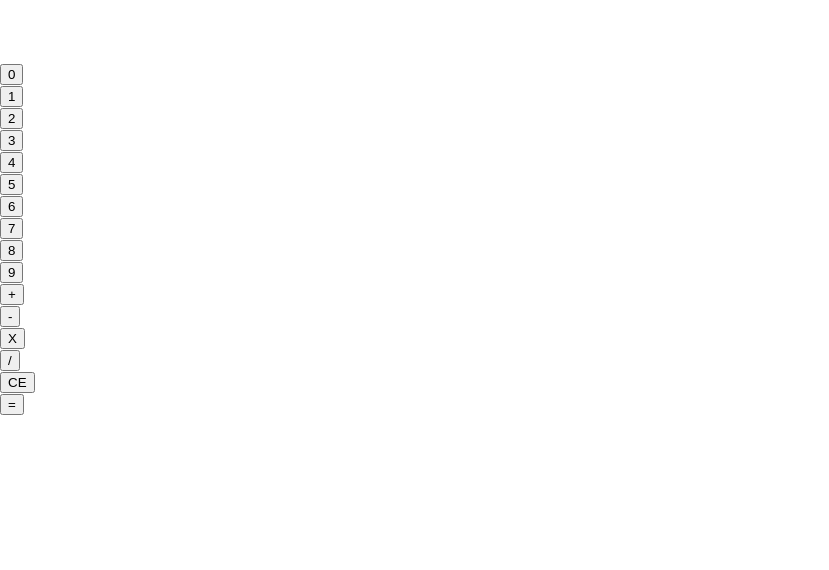
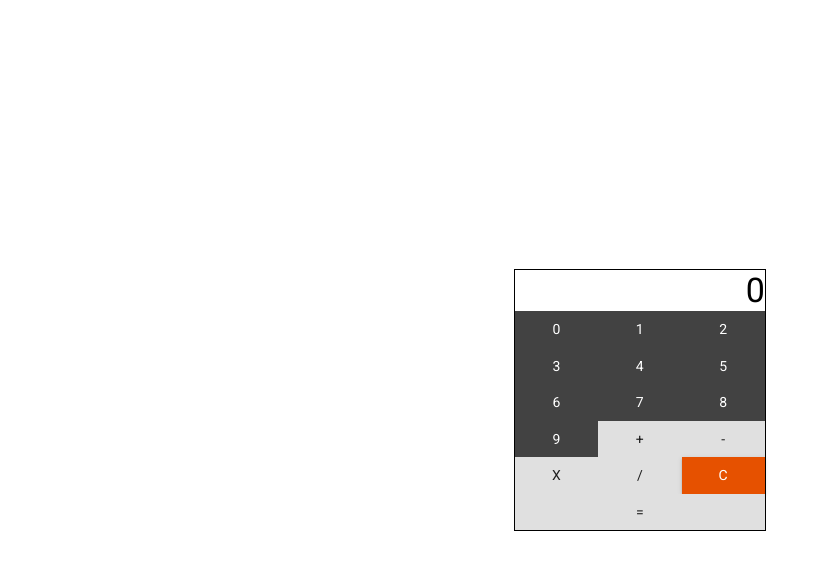
Before and after one commit to PetDios9/react-calculator, a React (Create React App) app: page / in a window 1280 px wide. Shown: the top 570 px of the page, without its empty margins (0-829 px from the left). Built offline with nearby package versions, Linux system fonts and the light colour scheme.

Commit message:
added styling, functionality with clear button. cleaned up code a bit

```diff
--- a/package.json
+++ b/package.json
@@ -3,9 +3,11 @@
   "version": "0.1.0",
   "private": true,
   "dependencies": {
+    "@material-ui/core": "^4.11.0",
     "@testing-library/jest-dom": "^4.2.4",
     "@testing-library/react": "^9.5.0",
     "@testing-library/user-event": "^7.2.1",
+    "fontsource-roboto": "^3.0.3",
     "react": "^16.13.1",
     "react-dom": "^16.13.1",
     "react-scripts": "3.4.3"
--- a/src/App.js
+++ b/src/App.js
@@ -1,10 +1,39 @@
 import React from 'react';
 import './App.css';
 import CalcContainer from './CalcContainer';
+import {Grid, ThemeProvider, createMuiTheme } from '@material-ui/core'
+import {grey, orange } from '@material-ui/core/colors';
+
 
 function App() {
+
+const theme = createMuiTheme({
+    palette: {
+        primary: {
+            main: grey[800],
+        },
+        secondary: {
+            main: orange[900]
+        }
+    }
+  })
+
   return (
-   <CalcContainer />
+    <ThemeProvider theme={theme}>
+        <Grid
+          container
+          spacing={0}
+          direction="column"
+          justify="center"
+          alignContent="center"
+          style={{ minHeight: '100vh' }}>
+
+          <Grid item>
+            <CalcContainer />
+          </Grid>
+
+        </Grid>
+    </ThemeProvider>
   );
 }
 
--- a/src/CalcContainer.js
+++ b/src/CalcContainer.js
@@ -1,32 +1,53 @@
 /* eslint-disable default-case */
 import React, {useState} from 'react'
+import {Box} from '@material-ui/core'
 import KeyPad from './Keypad'
 import NumScreen from './NumScreen'
 
 function CalcContainer(){
-    let [num, setNum] = useState('')
-    let [secondNum, setSecondNum] = useState('')
+    let [num, setNum] = useState('0')
+    let [secondNum, setSecondNum] = useState('0')
     let [total, setTotal] = useState('')
     let [operator, setOperator] = useState('')
     let [operatorPressed, setOperatorPressed] = useState(false)
+    let [cButtonPressed, setCButtonPressed] = useState(false)
 
 
     function handleChange(e){
-        let {value} = e.target
+        let {value} = e.currentTarget
+
         operatorPressed ?
-        setSecondNum(prevNum => prevNum + value) :
-        setNum(prevNum => prevNum + value)
+        setSecondNum(prevNum => {
+            // eslint-disable-next-line eqeqeq
+            if (prevNum == 0){
+                setCButtonPressed(false)
+                return '' + value
+            } else {
+                setCButtonPressed(false)
+                return prevNum + value
+            }
+        }) :
+        setNum(prevNum => {
+            // eslint-disable-next-line eqeqeq
+            if (prevNum == 0){
+                setCButtonPressed(false)
+                return '' + value
+            } else {
+                setCButtonPressed(false)
+                return prevNum + value
+            }
+        })
     }
 
     function handleOperator(e){
-        let {value} = e.target
+        let {value} = e.currentTarget
         setOperator(value)
         setOperatorPressed(true)
 
         if (total !== ''){
             setNum(total)
             setOperator(value)
-            setSecondNum('')
+            setSecondNum('0')
             setTotal('')
         }
     }
@@ -51,21 +72,42 @@ function CalcContainer(){
         }
     }
 
-    function clear(){
-        setNum('')
-        setSecondNum('')
+    function clearEverything(){
+        setNum('0')
+        setSecondNum('0')
         setTotal('')
         setOperator('')
         setOperatorPressed(false)
+       // setCButtonPressed(false)
     }
 
-    const numbuttonNumbers = [0, 1, 2, 3, 4, 5, 6, 7, 8, 9]
+    function clear(){
+        setCButtonPressed(true)
+        operatorPressed ? setSecondNum('0') : setNum('0')
+    }
+
 
     return(
-        <div className="CalcContainer">
-            <NumScreen numbuttonNumbers={numbuttonNumbers} operator={operator} num={num} secondNum={secondNum} total={total}/>
-            <KeyPad handleEqual={handleEqual} handleOperator={handleOperator} clear={clear} handleChange={handleChange}/>
-        </div>
+        <Box border={1} width={250}>
+
+            <NumScreen
+            operator={operator}
+            num={num}
+            secondNum={secondNum}
+            total={total}
+            operatorPressed={operatorPressed}
+            />
+
+            <KeyPad
+            handleEqual={handleEqual}
+            handleOperator={handleOperator}
+            clearEverything={clearEverything}
+            handleChange={handleChange}
+            clear={clear}
+            cButtonPressed={cButtonPressed}
+            />
+
+        </Box>
 
     )
 }
--- a/src/Keypad.js
+++ b/src/Keypad.js
@@ -1,52 +1,108 @@
 import React from 'react'
+import { Grid, Button, makeStyles,} from '@material-ui/core'
+import 'fontsource-roboto'
+
+
 
 function Keypad(props){
+    let useBtnStyles = makeStyles({
+        root: {
+            borderRadius: 0,
+        }
+    })
+    let btnStyles = useBtnStyles()
 
     let numButtons = [0,1,2,3,4,5,6,7,8,9].map(num =>
-        <div>
-            <button
+        <Grid item xs={4}>
+            <Button
+                disableElevation
+                className={btnStyles.root}
+                fullWidth="false"
+                variant="contained"
+                color="primary"
                 onClick={props.handleChange}
                 value={`${num}`}
                 name={`${num}`}>
                 {num}
-            </button>
-        </div>)
-
+            </Button>
+        </Grid>)
     let operatorButtons = ['+', '-', 'X', '/'].map(op =>
-        <div>
-            <button
+            <Grid item xs={4}>
+                <Button
+                    disableElevation
+                    className={btnStyles.root}
+                    fullWidth="false"
+                    variant="contained"
                     onClick={props.handleOperator}
                     value={`${op}`}
                     name={`${op}`}>
                     {op}
-            </button>
-        </div>)
+                </Button>
+            </Grid>)
 
-    return(
-        <div>
-            {numButtons}
-            {operatorButtons}
-
-            <div>
-                <button
-                onClick={props.clear}
+    let ceButton =
+        <Grid item xs={4}>
+            <Button
+                className={btnStyles.root}
+                fullWidth="false"
+                variant="contained"
+                color="secondary"
+                onClick={props.clearEverything}
                 value="CE"
                 name="CE">
                 CE
-                </button>
-            </div>
+            </Button>
+        </Grid>
 
-            <div>
-                <button
+    let cButton =
+        <Grid item xs={4}>
+            <Button
+                className={btnStyles.root}
+                fullWidth="false"
+                variant="contained"
+                color="secondary"
+                onClick={props.clear}
+                value="C"
+                name="C">
+                C
+            </Button>
+        </Grid>
+
+
+    let equalButton =
+        <Grid item xs={12}>
+            <Button
+                disableElevation
+                className={btnStyles.root}
+                alignItems="center"
+                fullWidth="false"
+                variant="contained"
                 onClick={props.handleEqual}
                 value="="
                 name="=">
                 =
-                </button>
-            </div>
+            </Button>
+        </Grid>
 
-        </div>
-    )
+
+
+    return(
+        <div>
+            <Grid container
+            spacing={0}
+            direction="row"
+            alignItems="center">
+
+                {numButtons}
+                {operatorButtons}
+                {props.cButtonPressed ?
+                    ceButton:
+                    cButton
+                }
+                {equalButton}
+
+            </Grid>
+        </div>)
 }
 
 export default Keypad
--- a/src/NumScreen.js
+++ b/src/NumScreen.js
@@ -1,12 +1,31 @@
 import React from 'react'
+import 'fontsource-roboto'
+import { Grid, Typography } from '@material-ui/core'
 
 function NumScreen(props){
+    let renderedNum
+    if (props.total !== '') {
+        renderedNum = props.total
+    } else if (props.operatorPressed) {
+        renderedNum = props.secondNum
+    } else {
+        renderedNum = props.num
+    }
     return(
-    <div>
-        <h1>{`${props.num} ${props.operator} ${props.secondNum}`}</h1>
-        <br />
-        <h1>{props.total}</h1>
-    </div>
+
+    <Grid
+        container
+        justify='flex-end'
+        direction='column'
+        alignItems="flex-end"
+        >
+
+        <Grid item >
+            <Typography variant="h4">
+                {renderedNum}
+            </Typography>
+        </Grid>
+    </Grid>
 
     )
 }
```
Also changed, not shown: src/logo.svg (deleted), 1 other file (tests, documents, lock files or other folders). Lines whose indentation alone changed are shown as unchanged.
